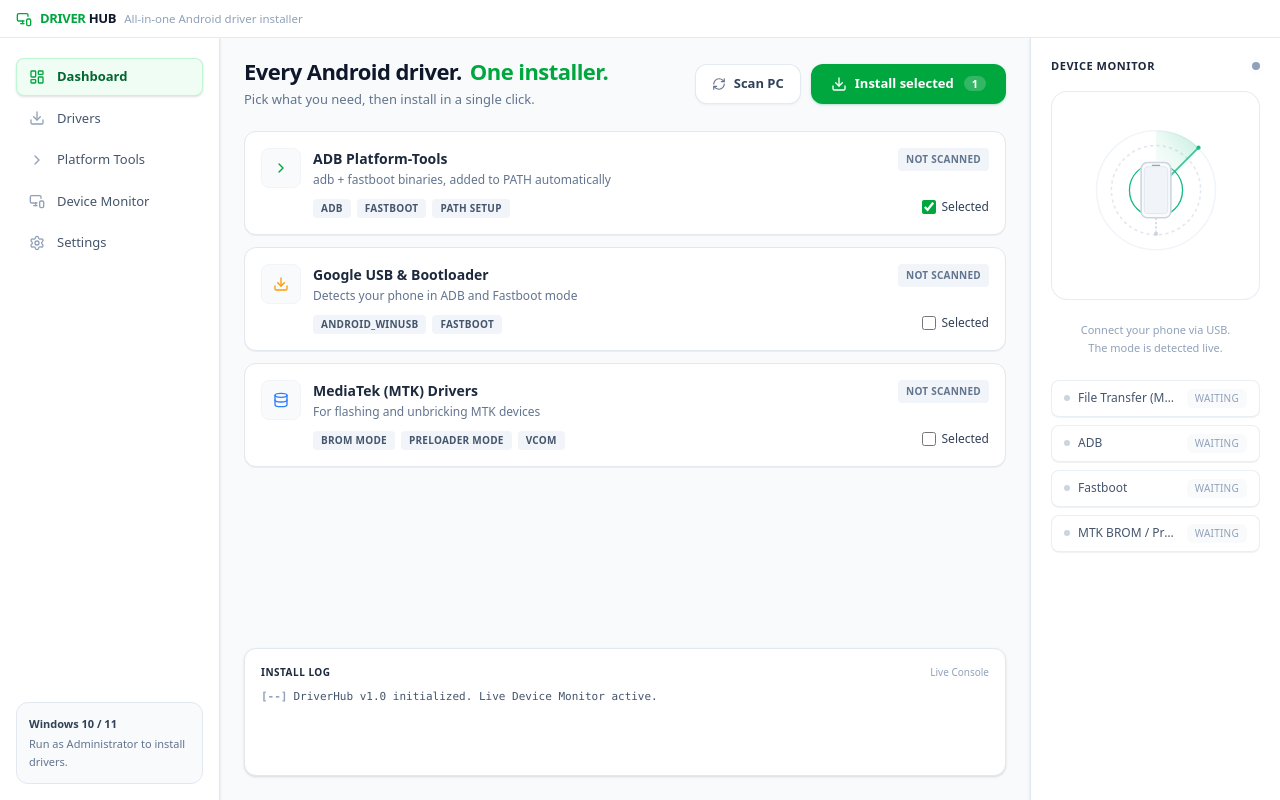
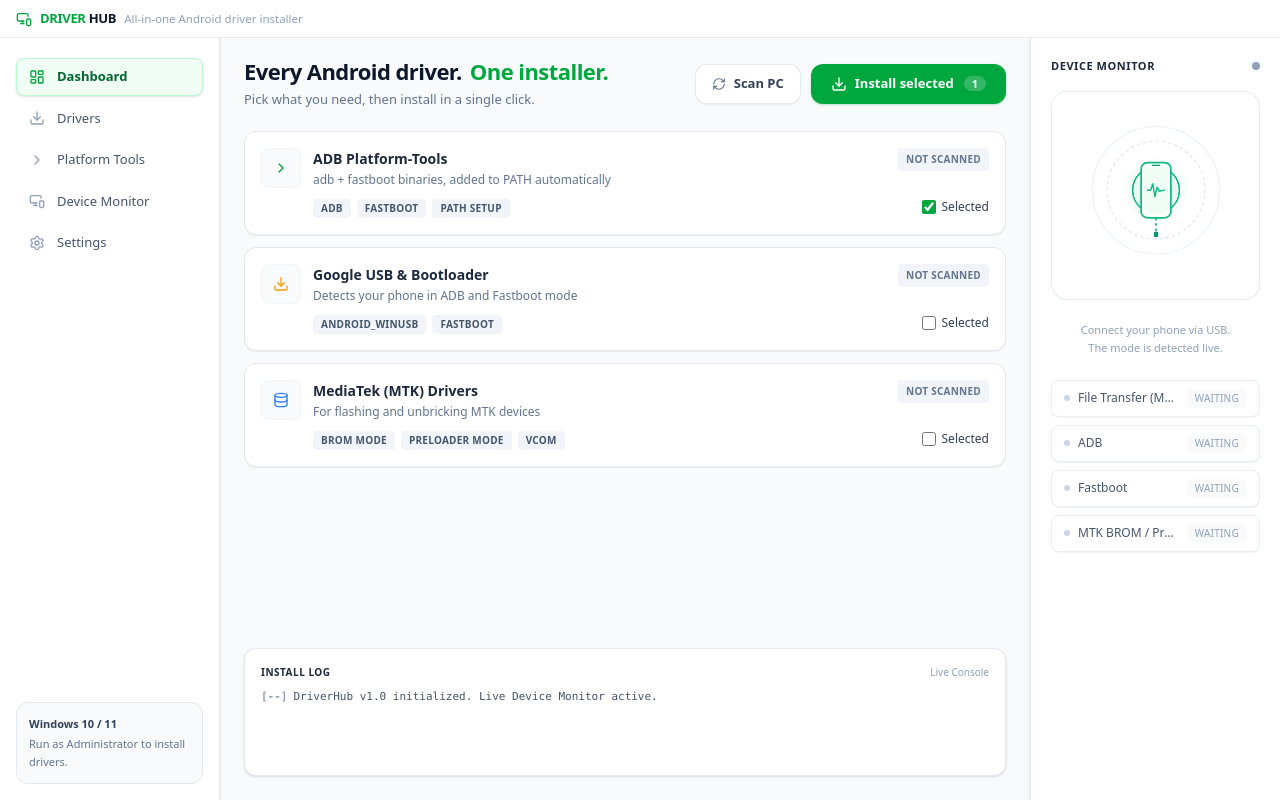
Before and after one commit to aniketlab/DriverHub, a React (Vite) app: page / in a window 1280 px wide. Built offline with nearby package versions, Linux system fonts and the light colour scheme.

Commit message:
feat(monitor): replace spinning radar with organic heartbeat pulse and expanding ripple waves

```diff
--- a/src/App.jsx
+++ b/src/App.jsx
@@ -750,63 +750,88 @@
       <div className="rounded-2xl aspect-square w-full flex items-center justify-center relative mb-3.5 transition-all duration-500 overflow-hidden border border-slate-200/80 bg-white">
         <svg viewBox="0 0 160 160" className="w-full h-full max-w-[170px]">
           <defs>
-            <linearGradient id="sidebarRadarGrad" x1="0%" y1="100%" x2="100%" y2="0%">
-              <stop offset="0%" stopColor="#10B981" stopOpacity="0" />
-              <stop offset="50%" stopColor="#10B981" stopOpacity="0.08" />
-              <stop offset="100%" stopColor="#10B981" stopOpacity="0.25" />
-            </linearGradient>
+            {/* Organic Heartbeat Radial Glow */}
+            <radialGradient id="sidebarDharkanGlow" cx="50%" cy="50%" r="50%">
+              <stop offset="0%" stopColor="#10B981" stopOpacity="0.35" />
+              <stop offset="45%" stopColor="#10B981" stopOpacity="0.12" />
+              <stop offset="100%" stopColor="#10B981" stopOpacity="0" />
+            </radialGradient>
           </defs>
 
-          {/* Symmetrical Inactive Guide Rings */}
-          <circle cx="80" cy="75" r="56" fill="none" stroke="#F1F5F9" strokeWidth="1.5" />
-          <circle cx="80" cy="75" r="42" fill="none" stroke="#E2E8F0" strokeWidth="1.5" strokeDasharray="3 3" />
+          {/* Symmetrical Guide Rings */}
+          <circle cx="80" cy="75" r="60" fill="none" stroke="#F1F5F9" strokeWidth="1.5" />
+          <circle cx="80" cy="75" r="46" fill="none" stroke="#E2E8F0" strokeWidth="1.2" strokeDasharray="3 3" />
 
-          {/* Expanding Sonar Ping Ring */}
-          <circle cx="80" cy="75" r="25" fill="none" stroke="#10B981" strokeWidth="1.2">
-            <animate attributeName="r" values="22;56" dur="2.8s" repeatCount="indefinite" />
-            <animate attributeName="opacity" values="0.6;0" dur="2.8s" repeatCount="indefinite" />
+          {/* 1. Organic Heartbeat Core Halo (Lub-Dub Rhythmic Breathing) */}
+          <circle cx="80" cy="75" r="32" fill="url(#sidebarDharkanGlow)">
+            <animate
+              attributeName="r"
+              values="26; 38; 29; 42; 26"
+              keyTimes="0; 0.22; 0.38; 0.58; 1"
+              dur="2.4s"
+              repeatCount="indefinite"
+            />
+            <animate
+              attributeName="opacity"
+              values="0.35; 0.9; 0.45; 1; 0.35"
+              keyTimes="0; 0.22; 0.38; 0.58; 1"
+              dur="2.4s"
+              repeatCount="indefinite"
+            />
           </circle>
 
-          {/* Smooth 360-degree Continuous Rotating Radar Scanner */}
-          <g>
-            <animateTransform
-              attributeName="transform"
-              type="rotate"
-              from="0 80 75"
-              to="360 80 75"
-              dur="3s"
+          {/* 2. Expanding Heartbeat Ripple Waves ("Dheere dheere bada hota hai") */}
+          {/* Ripple Wave 1 */}
+          <circle cx="80" cy="75" r="22" fill="none" stroke="#10B981">
+            <animate attributeName="r" values="22; 60" dur="3s" repeatCount="indefinite" />
+            <animate attributeName="strokeOpacity" values="0.7; 0" dur="3s" repeatCount="indefinite" />
+            <animate attributeName="strokeWidth" values="1.6; 0.6" dur="3s" repeatCount="indefinite" />
+          </circle>
+
+          {/* Ripple Wave 2 (Staggered 1s) */}
+          <circle cx="80" cy="75" r="22" fill="none" stroke="#10B981">
+            <animate attributeName="r" values="22; 60" begin="1s" dur="3s" repeatCount="indefinite" />
+            <animate attributeName="strokeOpacity" values="0.7; 0" begin="1s" dur="3s" repeatCount="indefinite" />
+            <animate attributeName="strokeWidth" values="1.6; 0.6" dur="3s" repeatCount="indefinite" />
+          </circle>
+
+          {/* Ripple Wave 3 (Staggered 2s) */}
+          <circle cx="80" cy="75" r="22" fill="none" stroke="#10B981">
+            <animate attributeName="r" values="22; 60" begin="2s" dur="3s" repeatCount="indefinite" />
+            <animate attributeName="strokeOpacity" values="0.7; 0" begin="2s" dur="3s" repeatCount="indefinite" />
+            <animate attributeName="strokeWidth" values="1.6; 0.6" dur="3s" repeatCount="indefinite" />
+          </circle>
+
+          {/* 3. Phone Chassis (Centered at 80, 75) */}
+          <rect x="66" y="49" width="28" height="52" rx="6" fill="#FFFFFF" stroke="#10B981" strokeWidth="1.6" />
+          <rect x="69" y="53" width="22" height="44" rx="3.5" fill="#F0FDF4" />
+
+          {/* Speaker Slit */}
+          <rect x="76" y="51" width="8" height="1.2" rx="0.6" fill="#059669" />
+
+          {/* Heartbeat EKG Pulse Line inside screen */}
+          <path
+            d="M 72 75 L 75 75 L 77 69 L 79 81 L 81 72 L 83 76 L 88 75"
+            fill="none"
+            stroke="#10B981"
+            strokeWidth="1.3"
+            strokeLinecap="round"
+            strokeLinejoin="round"
+          >
+            <animate
+              attributeName="strokeOpacity"
+              values="0.3; 1; 0.45; 1; 0.3"
+              keyTimes="0; 0.22; 0.38; 0.58; 1"
+              dur="2.4s"
               repeatCount="indefinite"
             />
-            {/* Trailing Radar Sweep Sector */}
-            <path
-              d="M 80 75 L 80 19 A 56 56 0 0 1 120 35 Z"
-              fill="url(#sidebarRadarGrad)"
-            />
-            {/* Leading Radar Scanner Line */}
-            <line
-              x1="80"
-              y1="75"
-              x2="120"
-              y2="35"
-              stroke="#10B981"
-              strokeWidth="1.6"
-              strokeOpacity="0.8"
-              strokeLinecap="round"
-            />
-            {/* Leading Edge Ping Blip */}
-            <circle cx="120" cy="35" r="2" fill="#10B981" fillOpacity="0.95" />
-          </g>
+          </path>
 
-          {/* Symmetrical Disconnected Phone Wireframe */}
-          <rect x="66" y="49" width="28" height="52" rx="6" fill="#F8FAFC" stroke="#CBD5E1" strokeWidth="1.5" />
-          <rect x="69" y="53" width="22" height="44" rx="3.5" fill="#F1F5F9" stroke="#E2E8F0" strokeWidth="1" />
-
-          {/* Speaker Slit */}
-          <rect x="76" y="51" width="8" height="1.2" rx="0.6" fill="#94A3B8" />
-
-          {/* Waiting USB Cable */}
-          <line x1="80" y1="101" x2="80" y2="114" stroke="#CBD5E1" strokeWidth="1.5" strokeDasharray="2 2" />
-          <circle cx="80" cy="116" r="2" fill="#CBD5E1" />
+          {/* 4. Waiting USB Cable (Flowing pulse into connector) */}
+          <line x1="80" y1="101" x2="80" y2="114" stroke="#10B981" strokeWidth="1.6" strokeDasharray="2.5 2.5">
+            <animate attributeName="strokeDashoffset" values="0; 10" dur="1.2s" repeatCount="indefinite" />
+          </line>
+          <rect x="78" y="114" width="4" height="5" rx="1" fill="#059669" />
         </svg>
       </div>
     );
```
Also changed, not shown: src/components/DeviceMonitorPage.jsx (+87 -55 lines).
